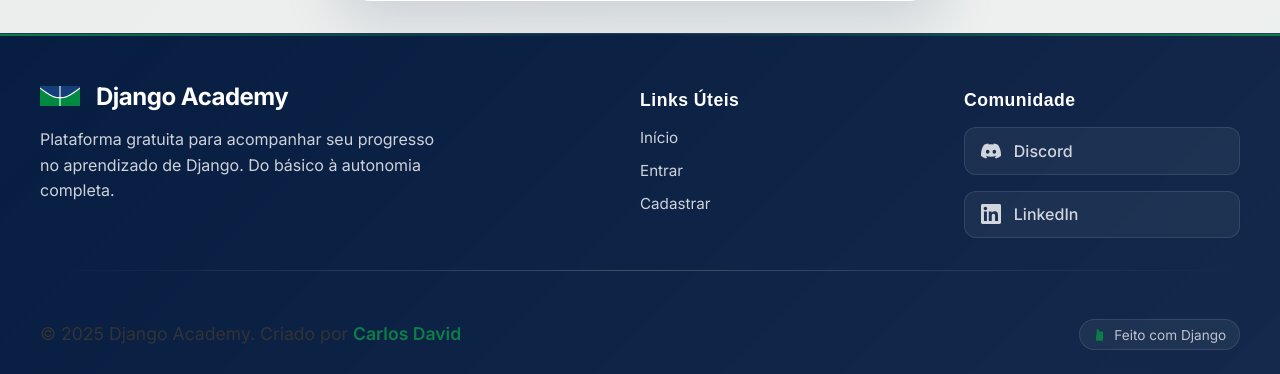
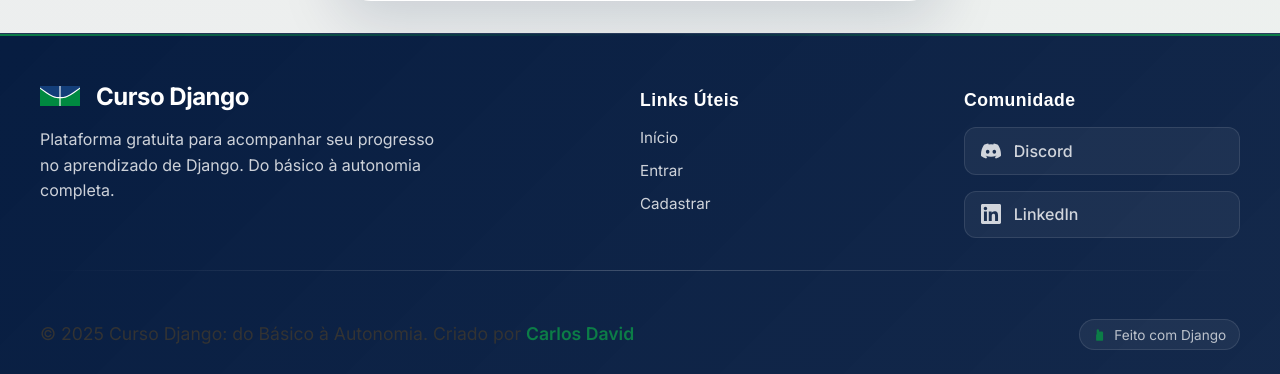
Before and after one commit to dauid64/acompanhador-primeiros-passos-django, a Django app: page /cadastro/ in a window 1280 px wide. Shown: the part 975-1349 px from the top of the page. Run offline with Django 5.2, Linux system fonts and the light colour scheme.

Commit message:
arrumando nome do curso

```diff
--- a/templates/components/layouts/footer.html
+++ b/templates/components/layouts/footer.html
@@ -8,7 +8,7 @@
       <div class="footer-brand">
         <div class="footer-logo">
           <img src="{% static "assets/imgs/unb-logo.svg" %}" alt="Logo UnB" class="footer-logo-img">
-          <span class="footer-brand-text">Django Academy</span>
+          <span class="footer-brand-text">Curso Django</span>
         </div>
         <p class="footer-description">
           Plataforma gratuita para acompanhar seu progresso no aprendizado de Django.
@@ -57,7 +57,7 @@
     <!-- Copyright e informações finais -->
     <div class="footer-bottom">
       <div class="footer-copyright">
-        <p>&copy; 2025 Django Academy. Criado por
+        <p>&copy; 2025 Curso Django: do Básico à Autonomia. Criado por
           <a href="https://www.linkedin.com/in/carlos-david-castro-de-souza-neto-795a83210" class="author-link" target="_blank" rel="noopener">
             Carlos David
           </a>
```
